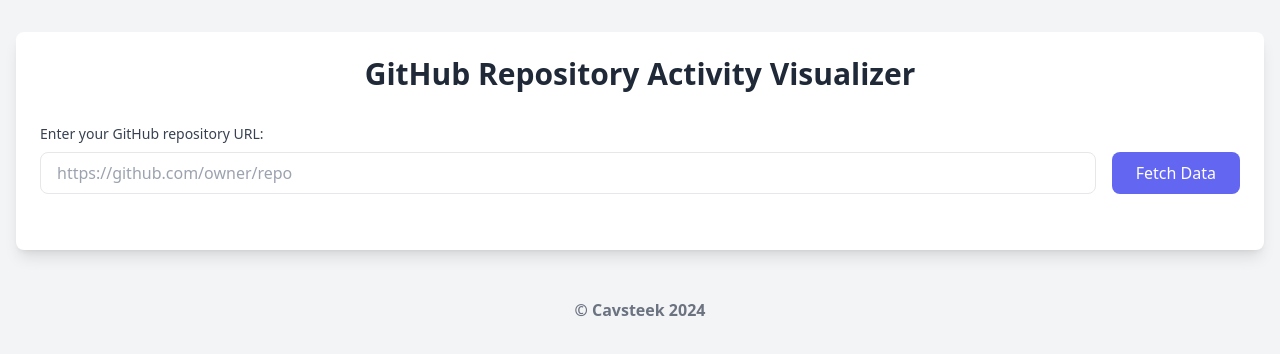
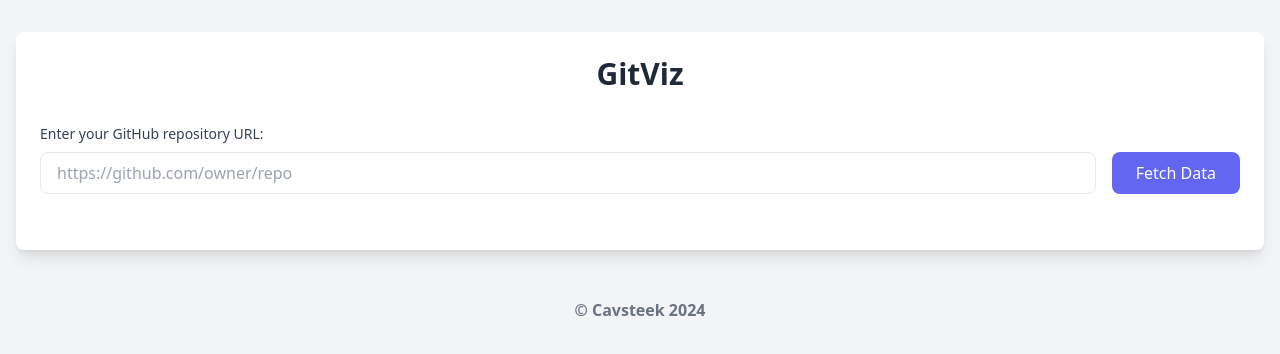
Before and after one commit to Cavsteeek/github-activity-virtualization, a Vue app in the folder vue-frontend/: page / in a window 1280 px wide. Shown: the top 354 px of the page. Built offline with nearby package versions, Linux system fonts and the light colour scheme.

Commit message:
changed app name

```diff
--- a/vue-frontend/src/components/Home.vue
+++ b/vue-frontend/src/components/Home.vue
@@ -3,7 +3,7 @@
     <div class="container mx-auto px-4 py-8">
       <div class="bg-white shadow-lg rounded-lg p-6">
         <h1 class="text-3xl font-bold text-gray-800 mb-8 text-center">
-          GitHub Repository Activity Visualizer
+          GitViz
         </h1>
 
         <!-- Input Section -->
```
